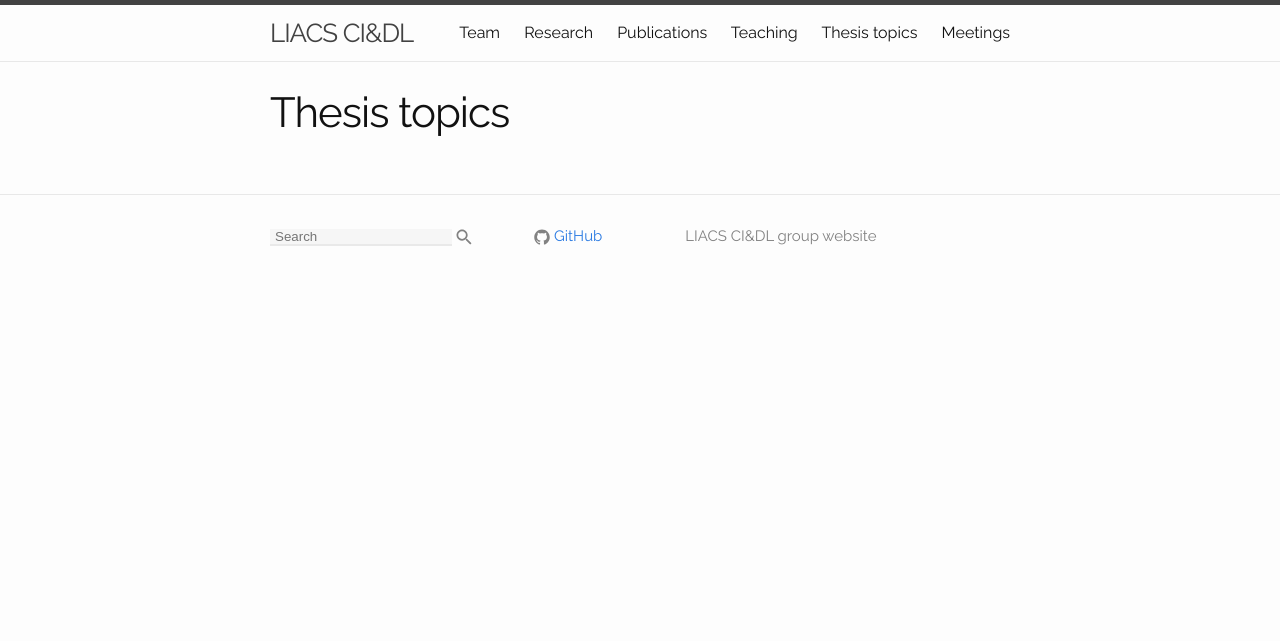
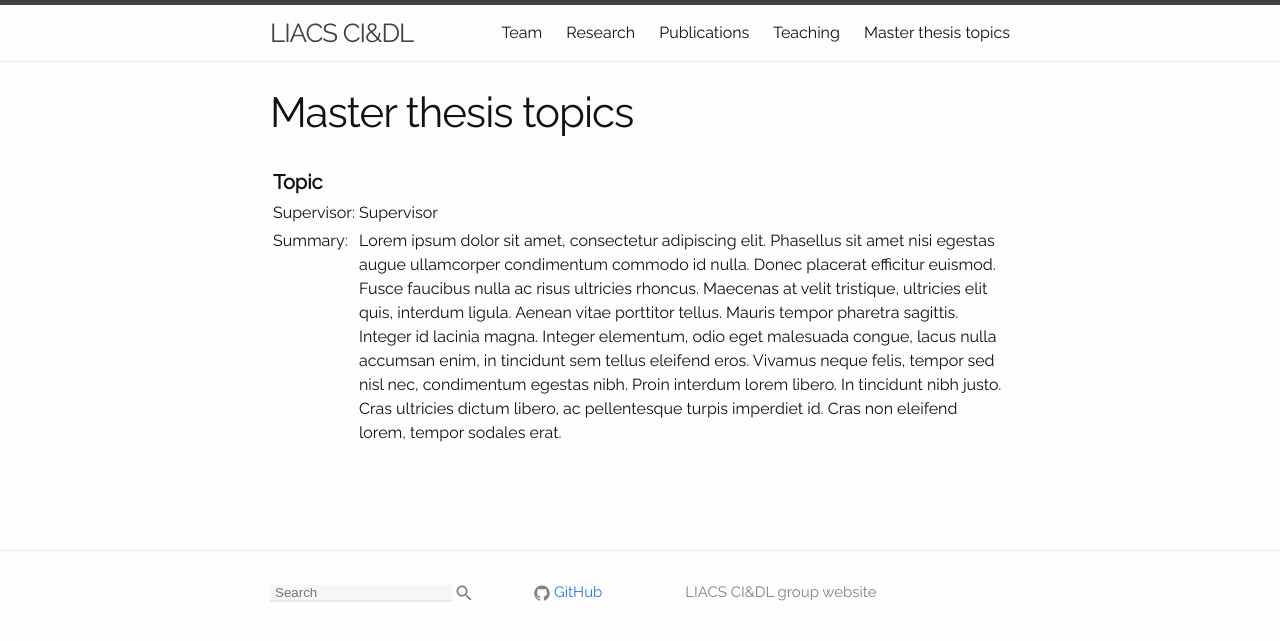
Before and after one commit to liacs-cidl/liacs-cidl.github.io, a Jekyll site: the page built from main_pages/70_thesis_topics.md, in a window 1280 px wide. Shown: the top 641 px of the page. Built offline with Jekyll 4.4.1, drawn with Linux system fonts in a browser that asks for light colours.

Commit message:
Add placeholders for other pages

```diff
--- /dev/null
+++ b/_data/teaching.yaml
@@ -0,0 +1,4 @@
+- title: Course Title
+  link: https://studiegids.universiteitleiden.nl/en/courses/
+  level: Bachelor
+  teacher: Teacher
--- /dev/null
+++ b/_data/thesistopics.yaml
@@ -0,0 +1,3 @@
+- title: Topic
+  summary: Lorem ipsum dolor sit amet, consectetur adipiscing elit. Phasellus sit amet nisi egestas augue ullamcorper condimentum commodo id nulla. Donec placerat efficitur euismod. Fusce faucibus nulla ac risus ultricies rhoncus. Maecenas at velit tristique, ultricies elit quis, interdum ligula. Aenean vitae porttitor tellus. Mauris tempor pharetra sagittis. Integer id lacinia magna. Integer elementum, odio eget malesuada congue, lacus nulla accumsan enim, in tincidunt sem tellus eleifend eros. Vivamus neque felis, tempor sed nisl nec, condimentum egestas nibh. Proin interdum lorem libero. In tincidunt nibh justo. Cras ultricies dictum libero, ac pellentesque turpis imperdiet id. Cras non eleifend lorem, tempor sodales erat.
+  supervisor: Supervisor
--- a/main_pages/70_thesis_topics.md
+++ b/main_pages/70_thesis_topics.md
@@ -1,6 +1,22 @@
 ---
 layout: page
-title: Thesis topics
+title: Master thesis topics
 permalink: thesis_topics/
 include_in_menu: true
 ---
+
+<table>
+{% for topic in site.data.thesistopics%}
+<tr>
+<td colspan=2><b style="font-size:20px">{{topic.title}}</b></td>
+</tr>
+<tr>
+<td>Supervisor:</td><td>{{topic.supervisor}}</td>
+</tr>
+<tr>
+<td style="vertical-align:top">Summary:</td><td>{{topic.summary}}</td>
+</tr>
+<tr style="height:40px">
+</tr>
+{% endfor %}
+</table>
```
Also changed, not shown: main_pages/60_teaching.md (+16 -0 lines), main_pages/80_meetings.md (+0 -1 lines).
